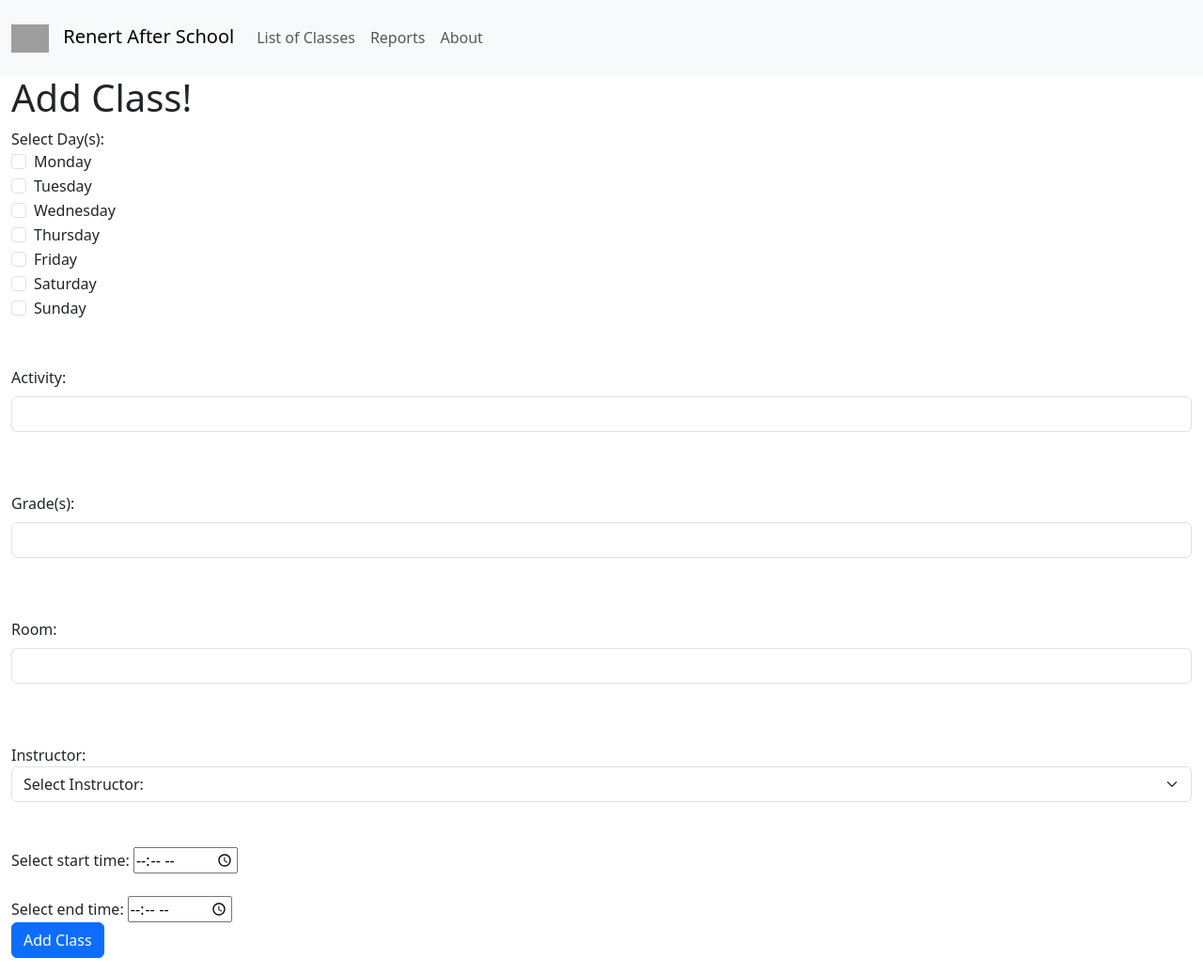
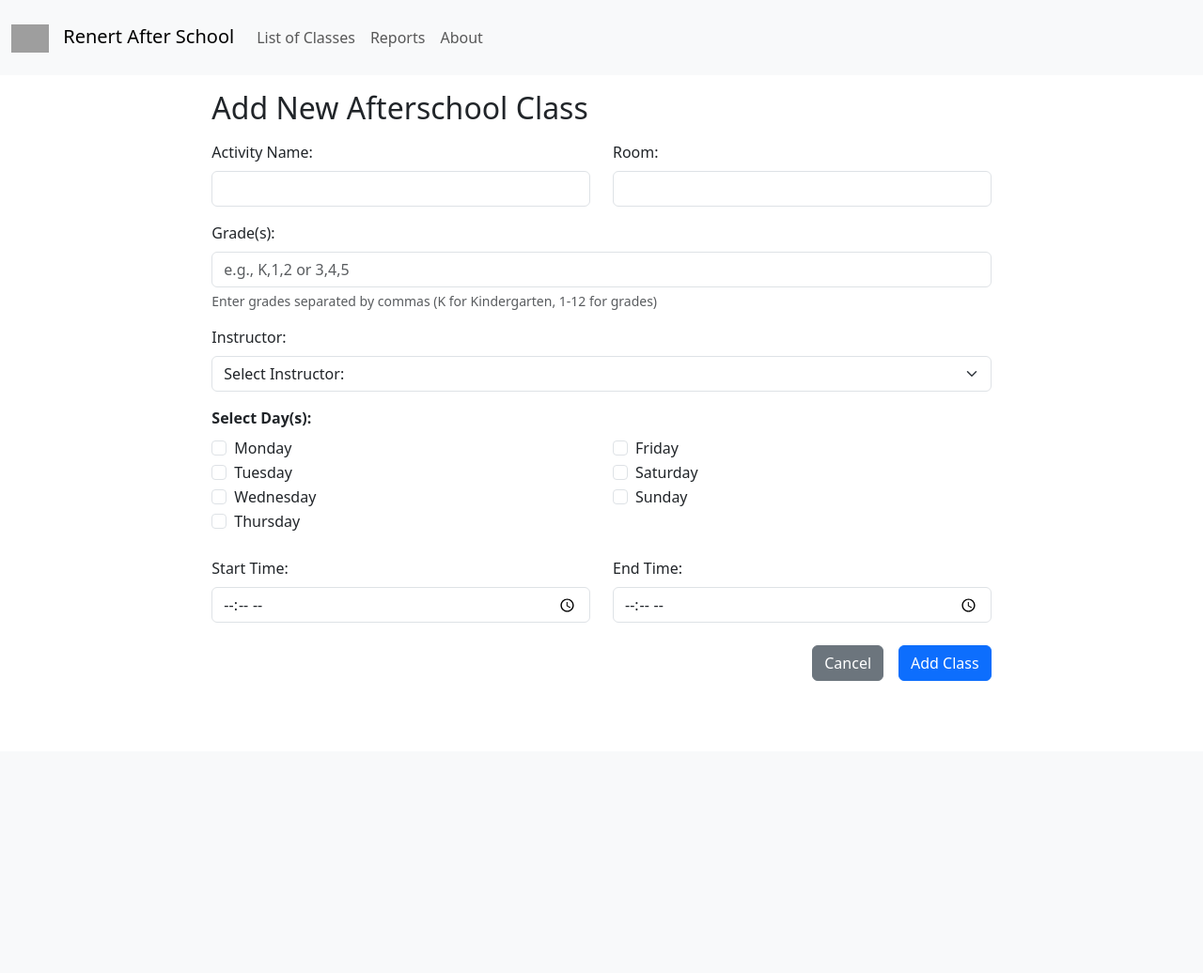
Before and after one commit to lekha-sandhu/renert-afterschool-public, a Flask app: template templates/new.html in a window 1280 px wide. Shown: the whole page at 94% size. After the commit the page ends 725 px from the top, so only its background shows below. Run offline with Flask 3, Linux system fonts and the light colour scheme; the template is opened without the code that fills it, so the values that code supplies are empty; parts of the project's set-up code (start-up, migrations or seed data) failed here and were passed over; some libraries are stand-ins or nearby versions; grey boxes are pictures that could not be loaded.

Commit message:
new-class: improve form layout

```diff
--- a/templates/new.html
+++ b/templates/new.html
@@ -1,107 +1,106 @@
 {% extends "layout.html" %}
 
 {% block content %}
-<div class="row">
-  <div class="col">
-    <h1>Add Class!</h1>
+<div class="row justify-content-center">
+  <div class="mt-3 col-md-8">
 
+      <h2>Add New Afterschool Class</h2>
+
+      <div class="mt-3">
         <form action="{{ url_for('process_new_afterschool_class') }}" method="POST">
 
-  <!-- <div class="mb-3">
-    <label for="exampleFormControlInput1" class="form-label">Name:</label>
-    <input type="text" class="form-control" id="exampleFormControlInput1" name="name">
-  </div> -->
 
-  <!-- <br> -->
-  Select Day(s):
-    <div class="form-check">
-      <input class="form-check-input" type="checkbox" value="Mon" id="flexCheckDefault1" name="day">
-      <label class="form-check-label" for="flexCheckDefault1">
-        Monday
-      </label>
+          <!-- Activity and Room -->
+          <div class="row mb-3">
+            <div class="col-md-6">
+              <label for="activity" class="form-label">Activity Name:</label>
+              <input type="text" class="form-control" id="activity" name="activity" required>
             </div>
-    <div class="form-check">
-      <input class="form-check-input" type="checkbox" value="Tue" id="flexCheckDefault2" name="day">
-      <label class="form-check-label" for="flexCheckDefault2">
-        Tuesday
-      </label>
+            <div class="col-md-6">
+              <label for="room" class="form-label">Room:</label>
+              <input type="text" class="form-control" id="room" name="room" required>
             </div>
-    <div class="form-check">
-      <input class="form-check-input" type="checkbox" value="Wed" id="flexCheckDefault3" name="day">
-      <label class="form-check-label" for="flexCheckDefault3">
-        Wednesday
-      </label>
           </div>
-    <div class="form-check">
-      <input class="form-check-input" type="checkbox" value="Thu" id="flexCheckDefault4" name="day">
-      <label class="form-check-label" for="flexCheckDefault4">
-        Thursday
-      </label>
+
+          <!-- Grades -->
+          <div class="mb-3">
+            <label for="grade" class="form-label">Grade(s):</label>
+            <input type="text" class="form-control" id="grade" name="grade"
+                   placeholder="e.g., K,1,2 or 3,4,5" required>
+            <div class="form-text">Enter grades separated by commas (K for Kindergarten, 1-12 for grades)</div>
           </div>
-    <div class="form-check">
-      <input class="form-check-input" type="checkbox" value="Fri" id="flexCheckDefault5" name="day">
-      <label class="form-check-label" for="flexCheckDefault5">
-        Friday
-      </label>
-    </div>
-    <div class="form-check">
-      <input class="form-check-input" type="checkbox" value="Sat" id="flexCheckDefault6" name="day">
-      <label class="form-check-label" for="flexCheckDefault6">
-        Saturday
-      </label>
-    </div>
-    <div class="form-check">
-      <input class="form-check-input" type="checkbox" value="Sun" id="flexCheckDefault7" name="day">
-      <label class="form-check-label" for="flexCheckDefault7">
-        Sunday
-      </label>
-    </div>
-  </br>
 
-  <br>
+          <!-- Instructor -->
           <div class="mb-3">
-      <label for="exampleFormControlInput1" class="form-label">Activity:</label>
-      <input type="text" class="form-control" id="exampleFormControlInput1" name="activity">
-    </div>
-  </br>
-
-  <br>
-    <div class="mb-3">
-      <label for="exampleFormControlInput1" class="form-label">Grade(s):</label>
-      <input type="text" class="form-control" id="exampleFormControlInput1" name="grade">
-    </div>
-  </br>
-
-  <br>
-    <div class="mb-3">
-      <label for="exampleFormControlInput1" class="form-label">Room:</label>
-      <input type="text" class="form-control" id="exampleFormControlInput1" name="room">
-    </div>
-  </br>
-
-  <br>
-    Instructor:
-    <select class="form-select" aria-label="Default select example" name="instructor">
-      <option selected>Select Instructor:</option>
+            <label for="instructor" class="form-label">Instructor:</label>
+            <select class="form-select" id="instructor" name="instructor" required>
+              <option value="">Select Instructor:</option>
               {% for i in instructors %}
                 <option value="{{i.id}}">{{i.name}}</option>
               {% endfor %}
             </select>
-  </br>
+          </div>
 
-  <br>
-    <label for="start_time">Select start time:</label>
-    <input type="time" id="start_time" name="start_time">
-  </br>
+          <!-- Days Selection -->
+          <div class="mb-4">
+            <label class="form-label fw-bold">Select Day(s):</label>
+            <div class="row">
+              <div class="col-md-6">
+                <div class="form-check">
+                  <input class="form-check-input" type="checkbox" value="Mon" id="day_mon" name="day">
+                  <label class="form-check-label" for="day_mon">Monday</label>
+                </div>
+                <div class="form-check">
+                  <input class="form-check-input" type="checkbox" value="Tue" id="day_tue" name="day">
+                  <label class="form-check-label" for="day_tue">Tuesday</label>
+                </div>
+                <div class="form-check">
+                  <input class="form-check-input" type="checkbox" value="Wed" id="day_wed" name="day">
+                  <label class="form-check-label" for="day_wed">Wednesday</label>
+                </div>
+                <div class="form-check">
+                  <input class="form-check-input" type="checkbox" value="Thu" id="day_thu" name="day">
+                  <label class="form-check-label" for="day_thu">Thursday</label>
+                </div>
+              </div>
+              <div class="col-md-6">
+                <div class="form-check">
+                  <input class="form-check-input" type="checkbox" value="Fri" id="day_fri" name="day">
+                  <label class="form-check-label" for="day_fri">Friday</label>
+                </div>
+                <div class="form-check">
+                  <input class="form-check-input" type="checkbox" value="Sat" id="day_sat" name="day">
+                  <label class="form-check-label" for="day_sat">Saturday</label>
+                </div>
+                <div class="form-check">
+                  <input class="form-check-input" type="checkbox" value="Sun" id="day_sun" name="day">
+                  <label class="form-check-label" for="day_sun">Sunday</label>
+                </div>
+              </div>
+            </div>
+          </div>
 
-  <br>
-    <label for="end_time">Select end time:</label>
-    <input type="time" id="end_time" name="end_time">
-  </br>
+          <!-- Time Selection -->
+          <div class="row mb-4">
+            <div class="col-md-6">
+              <label for="start_time" class="form-label">Start Time:</label>
+              <input type="time" class="form-control" id="start_time" name="start_time" required>
+            </div>
+            <div class="col-md-6">
+              <label for="end_time" class="form-label">End Time:</label>
+              <input type="time" class="form-control" id="end_time" name="end_time" required>
+            </div>
+          </div>
 
-      <input type="submit" value="Add Class" class="btn btn-primary">
+          <!-- Submit Button -->
+          <div class="d-grid gap-2 d-md-flex justify-content-md-end">
+            <a href="{{ url_for('list_all_classes') }}" class="btn btn-secondary me-md-2">Cancel</a>
+            <button type="submit" class="btn btn-primary">Add Class</button>
+          </div>
 
         </form>
       </div>
     </div>
+  </div>
+</div>
 {% endblock %}
```
Lines whose indentation alone changed are shown as unchanged.
